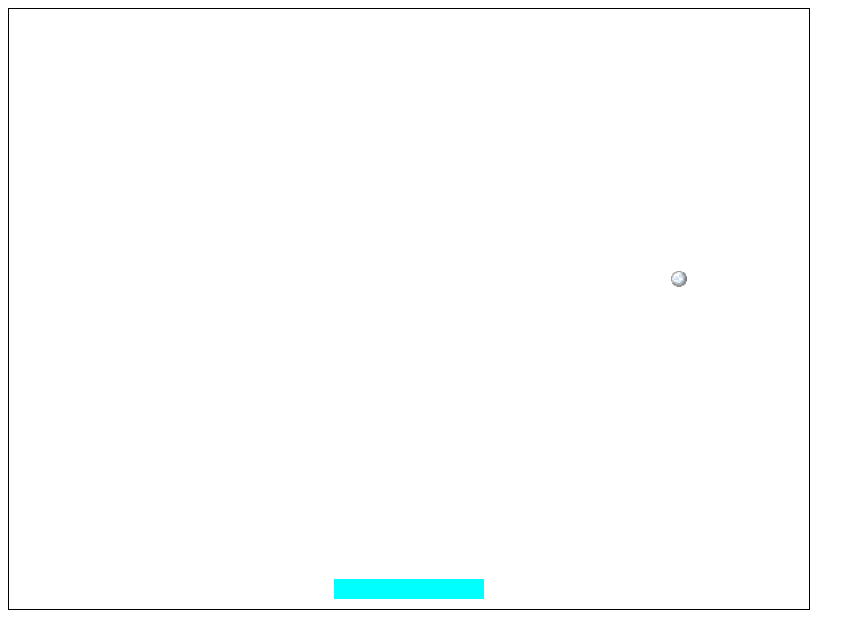
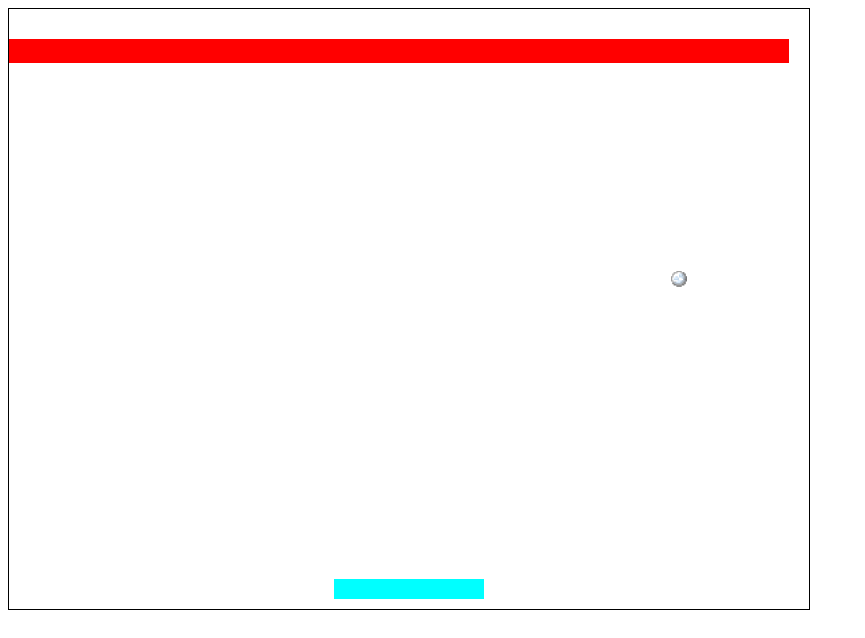
Before and after one commit to RomanZhdanov/PongJS, a website built with Parcel: page index.html in a window 1280 px wide. Shown: the whole page, without its empty margins (0-865 px from the left). Built offline with nearby package versions, Linux system fonts and the light colour scheme.

Commit message:
Add brick class.

```diff
--- /dev/null
+++ b/src/brick.js
@@ -0,0 +1,16 @@
+export default class Brick {
+  constructor(game, position) {
+    this.game = game;
+    // this.image = document.getElementById("img_brick");
+    this.position = position;
+    this.width = 52;
+    this.height = 24;
+  }
+
+  update(delta) {}
+
+  draw(ctx) {
+    ctx.fillStyle = "red";
+    ctx.fillRect(this.position.x, this.position.y, this.width, this.height);
+  }
+}
--- a/src/game.js
+++ b/src/game.js
@@ -1,5 +1,6 @@
 import Paddle from "/src/paddle";
 import Ball from "/src/ball";
+import Brick from "/src/brick";
 import Input from "/src/input";
 
 export default class Game {
@@ -11,8 +12,13 @@ export default class Game {
   start() {
     this.paddle = new Paddle(this);
     this.ball = new Ball(this);
+    const bricks = [];
 
-    this.gameObjects = [this.paddle, this.ball];
+    for (let i = 0; i < 15; i++) {
+      bricks.push(new Brick(this, { x: i * 52, y: 30 }));
+    }
+
+    this.gameObjects = [this.paddle, this.ball, ...bricks];
 
     new Input(this.paddle);
   }
```
Also changed, not shown: index.html (+1 -0 lines).
